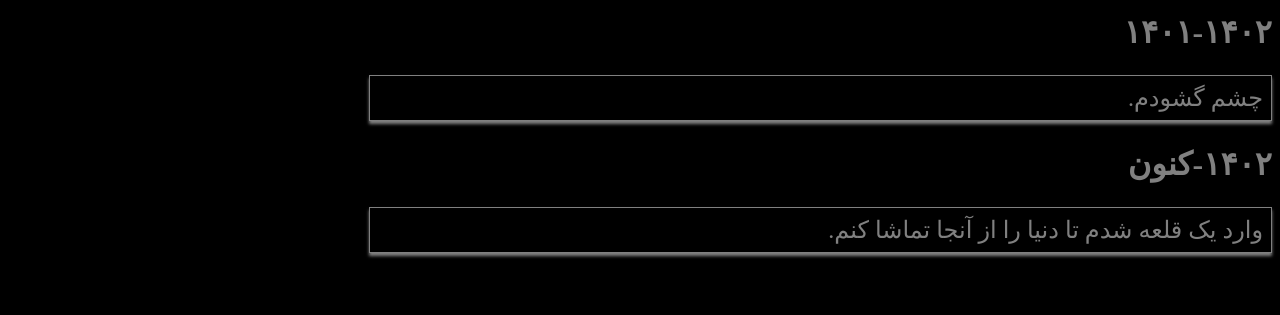
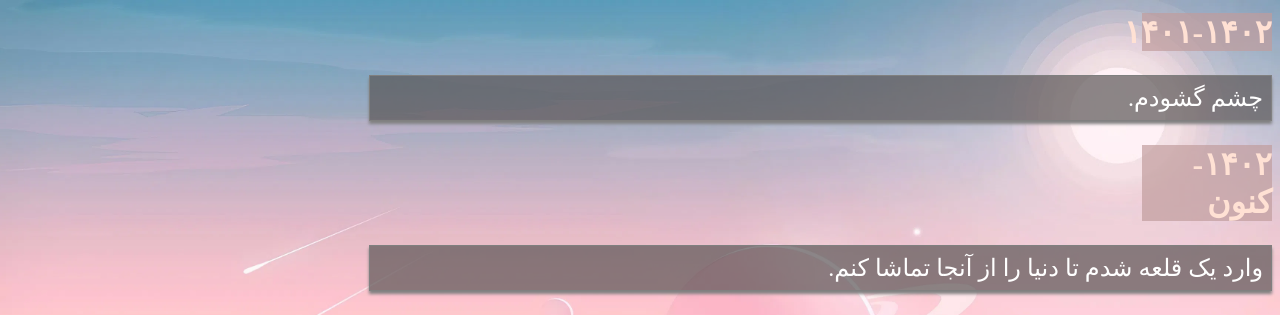
Before and after one commit to ekm507/ekm507.github.io, a plain HTML site: page bio.html in a window 1280 px wide. Shown: the part 800-1115 px from the top of the page. Before the commit the page ends 1077 px from the top, so only its background shows below. Drawn offline with Linux system fonts and the light colour scheme.

Commit message:
update about style

```diff
--- a/bio.html
+++ b/bio.html
@@ -8,15 +8,25 @@
         <style>
          body {
              font-family:"Vazir Code";
-             color:gray;
+             color:rgb(255, 255, 255);
              background-color: black;
-             background-image: url('./img/0013.png');
+             background-image: url('./img/banner2.webp');
+             background-repeat: no-repeat;
+             background-attachment: fixed;
+             background-size: cover;
+
          }
 
 
+        h1 {
+             color:#ffe1d4;
+             background: rgba(192, 157, 157, 0.685);
+             max-width: 130px;
+
+        }
          p {
              font-size:150%;
-             background: rgba(0, 0, 0, 1);
+             background: rgba(88, 84, 84, 0.685);
              border: 1px solid gray;
              box-shadow: 0 3px 3px gray;
              width:70%;
```
